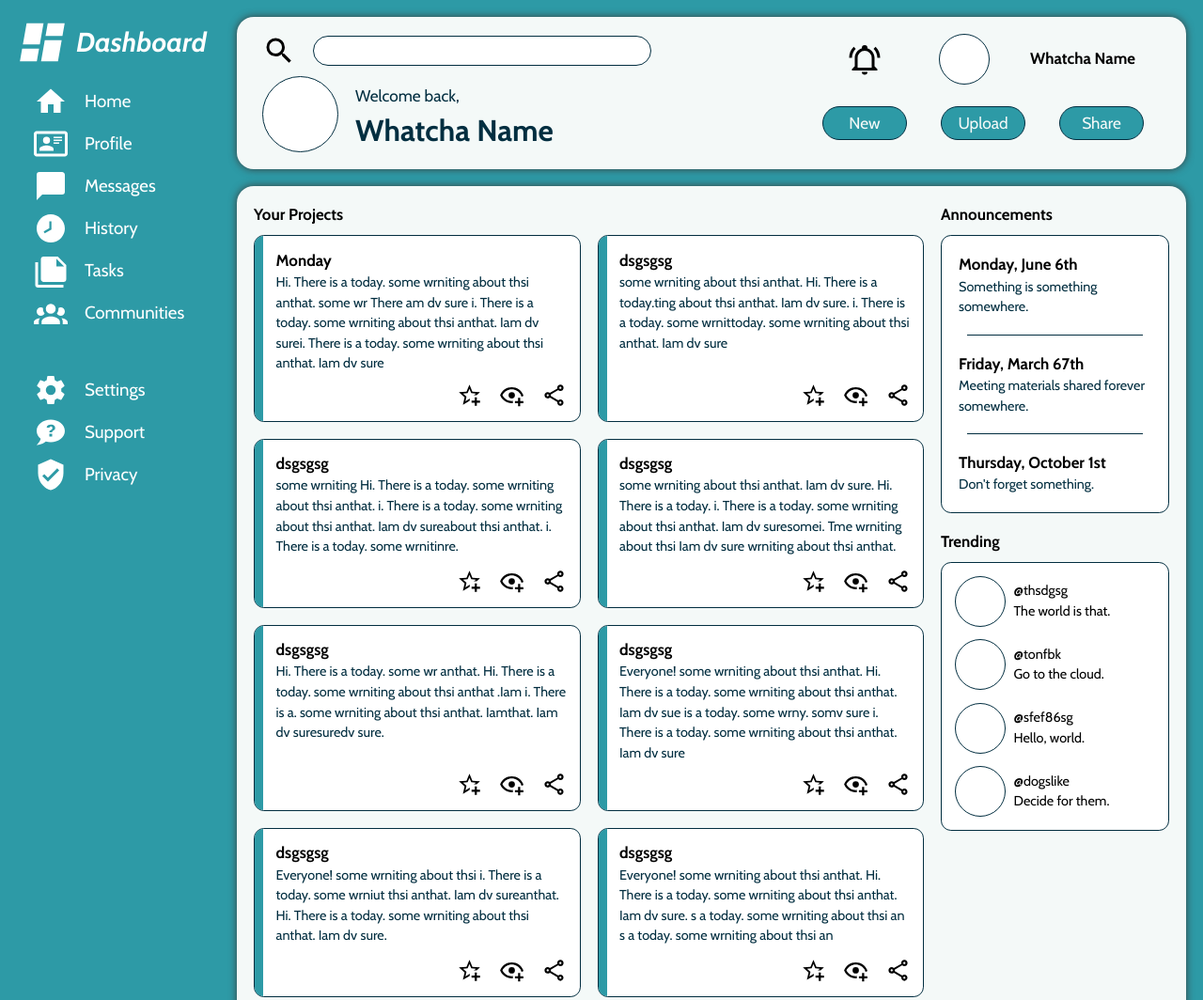
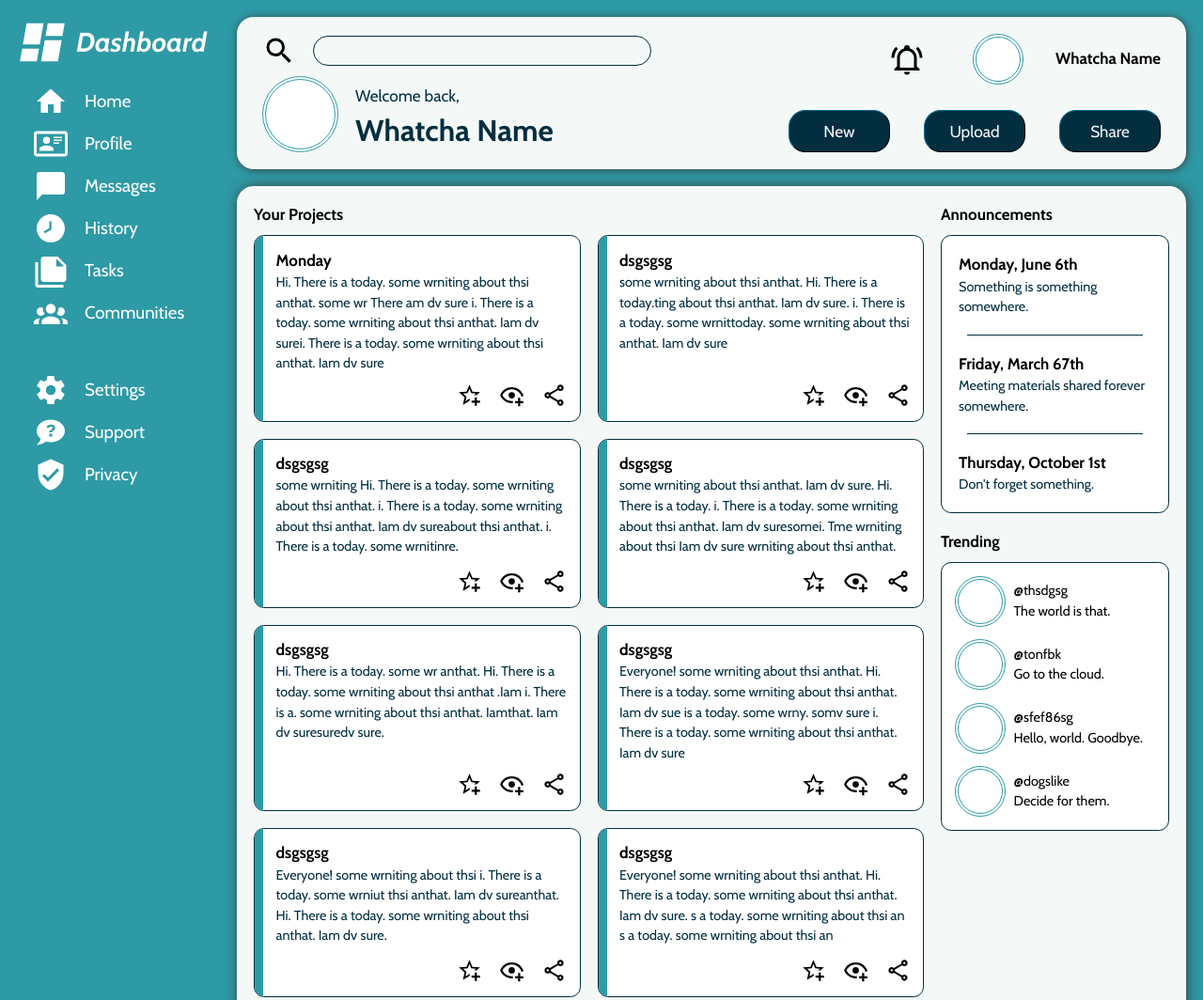
Before and after one commit to dnlaxe/admin-dashboard-basic, a plain HTML site: page index.html in a window 1280 px wide. Shown: the top 1064 px of the page at 94% size. Drawn offline with nearby package versions, Linux system fonts and the light colour scheme.

Commit message:
Finished

```diff
--- a/index.html
+++ b/index.html
@@ -241,7 +241,7 @@
                     </div>
                     <div class="trending-cards">
                         <div class="avatar-small"></div>
-                        <div style="color: black;">@sfef86sg<br>Hello, world.</div>
+                        <div style="color: black;">@sfef86sg<br>Hello, world. Goodbye.</div>
                     </div>
                     <div class="trending-cards">
                         <div class="avatar-small"></div>
@@ -252,11 +252,6 @@
         </div>
     </div>
 
-    <div class="footer">
-        <h3 style="color: white;">© dnlaxe</h3>
-    </div>
-
-
 
 </body>
 </html>
--- a/style.css
+++ b/style.css
@@ -57,11 +57,10 @@
     padding: 0;
     box-sizing: border-box;
     display: grid;
-    grid-template-rows: 220px 1fr 10px;
+    grid-template-rows: 220px 1fr;
     grid-template-columns: 280px 1fr;
     grid-template-areas: "left-sidebar header"
-                         "left-sidebar main"
-                         "left-sidebar footer";
+                         "left-sidebar main";
     height: 100%;
     color: #022e40;
     border-color: #022e40;
@@ -83,12 +82,12 @@ h2, h3 {
     margin-bottom: 20px;
     margin-right: 20px;
     background-color: #f4f9f8;
-    box-shadow: 0 0 10px #3c3d3d;
+    box-shadow: 1px 1px 10px #3c3d3d;
 }
 
 .header-top {
     display: grid;
-    grid-template-columns: 1fr 400px;
+    grid-template-columns: 1fr 350px;
 }
 
 .header-bottom {
@@ -120,21 +119,27 @@ input {
     border-radius: 20px;
     padding: 0 15px;
     max-width: 400px;
-    border-style: solid;
-    border-color: #022e40;
-    border-width: 1px;
 }
 
-input[type="text"] {
+input[type=text] {
+    border: 2px solid #022e40;
+    -webkit-transition: 0.5s;
+    transition: 0.25s;
+    outline: none;
+    background-color: #f4f9f8;
+  }
+
+input[type=text]:focus {
+    border: 2px solid #2d9aa6;
     background-color: white;
-}
+  }
 
 .header-top-right {
     display: grid;
     grid-template-columns: 1fr 1fr auto;
     gap: 20px;
     align-items: center;
-    padding-right: 60px;
+    padding-right: 30px;
     padding-top: 20px;
 }
 
@@ -143,8 +148,9 @@ input[type="text"] {
     width: 60px;
     border-radius: 50%;
     background-color: white;
-    border-style: solid;
-    border-width: 1px;
+    border-style: double;
+    border-width: 5px;
+    border-color: #2d9aa6;
 }
 
 
@@ -167,9 +173,10 @@ input[type="text"] {
     margin-right: 20px;
     margin-bottom: 20px;
     background-color: white;
-    border-style: solid;
+    border-style: double;
     place-self: center;
-    border-width: 1px;
+    border-width: 5px;
+    border-color: #2d9aa6;
 }
 
 .greeting {
@@ -189,20 +196,19 @@ input[type="text"] {
 .header-bottom-right {
     display: grid;
     grid-template-columns: 1fr 1fr 1fr;
-    align-items: center;
-    padding-right: 50px;
+    align-items: end;
+    padding-right: 30px;
     gap: 40px;
+    padding-bottom: 20px;
 }
 
 button {
     cursor: pointer;
-    height: 40px;
-    width: 100px;
-    border-style: solid;
-    border-width: 1px;
+    height: 50px;
+    width: 120px;
     border-color: #022e40;
     border-radius: 20px;
-    background-color:#2d9aa6;
+    background-color:#022e40;
     color:#f4f9f8;
     font-size: 1.2em;
 }
@@ -221,7 +227,7 @@ button:hover {
     border-radius: 20px;
     margin-right: 20px;
     margin-bottom: 10px;
-    box-shadow: 0 0 10px #3c3d3d;
+    box-shadow: 1px 1px 15px #3c3d3d;
 }
 
 
@@ -387,13 +393,6 @@ li span {
     padding-left: 10px;
 }
 
-.footer {
-    grid-area: footer;
-    background-color:#2d9aa6;
-    justify-items: end;
-    padding-right: 30px;
-}
-
 li, .card, .card.icons, .header-top-right *, .side-card {
     cursor: pointer;
 }
```
